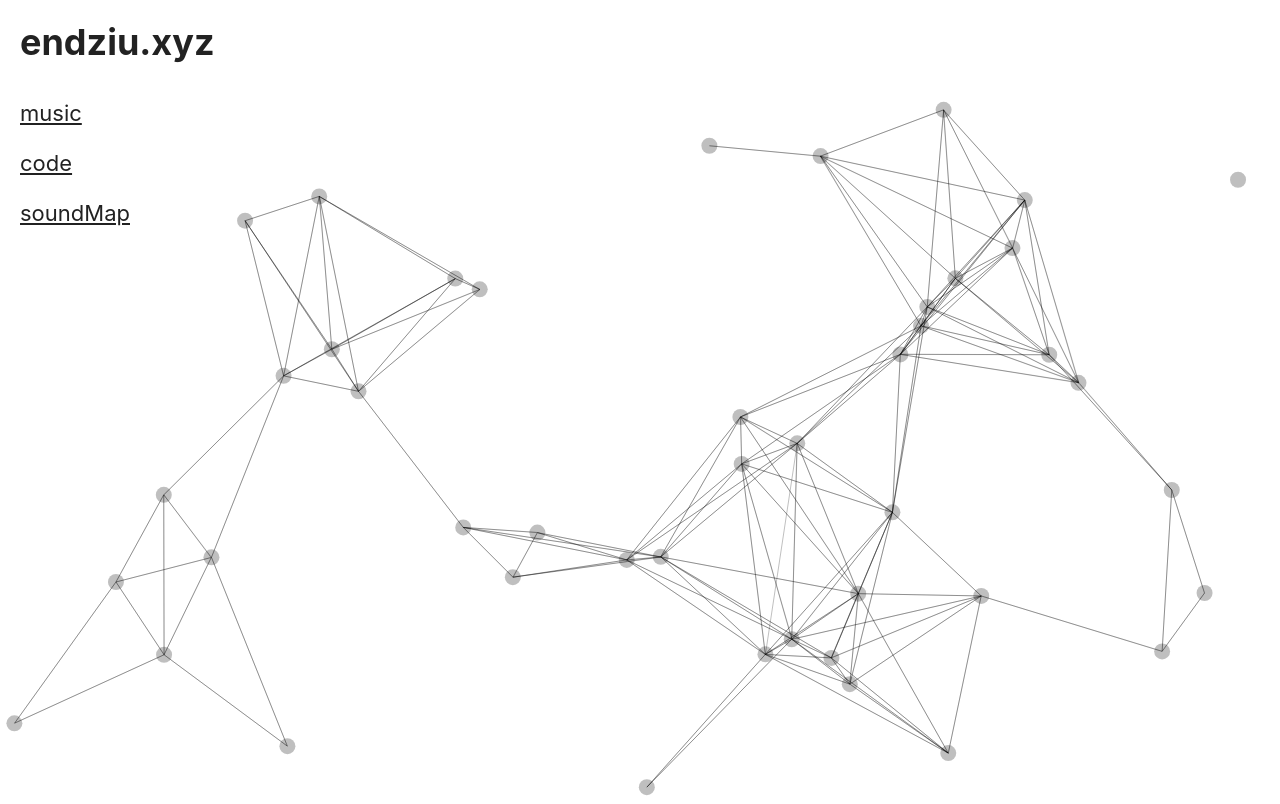
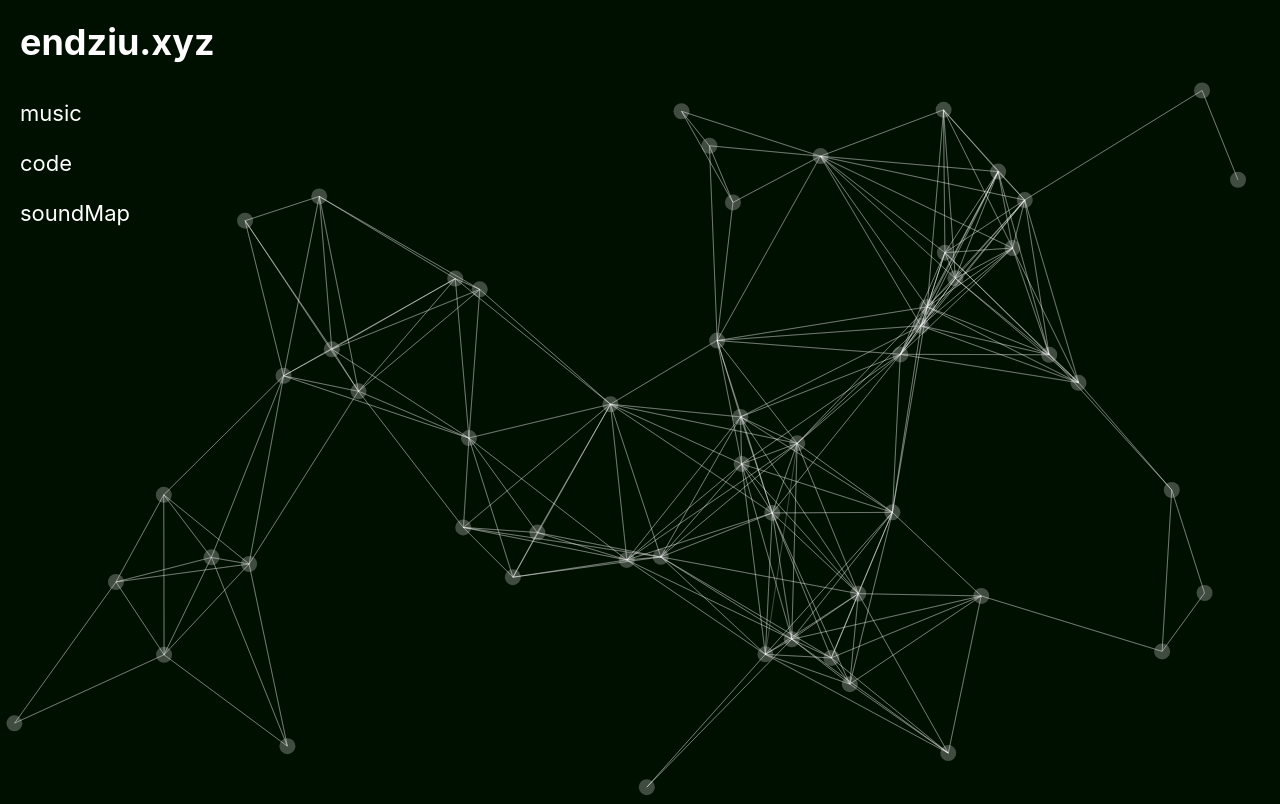
Before and after one commit to endziu/canvas-animation, a website built with webpack: page public/index.html in a window 1280 px wide. Built offline with nearby package versions, Linux system fonts and the light colour scheme.

Commit message:
change colors and format a bot

```diff
--- a/public/index.html
+++ b/public/index.html
@@ -8,32 +8,27 @@
   * { margin, padding: 0; }
 
   body {
-    background: #fff;
+    background: #001000;
     margin: 0;
     overflow: hidden;
     font-family: -apple-system, BlinkMacSystemFont, "Segoe UI", Helvetica, Arial, sans-serif, "Apple Color Emoji", "Segoe UI Emoji", "Segoe UI Symbol";
   }
   a {
-    color: #222;
+    color: #fff;
+    text-decoration: none;
   }
   a:hover {
-    color: #fff;
-    background-color: #000;
+    color: #000;
+    background-color: #fff;
   }
-  h1 {
+
+  #title {
     position: fixed;
     top: 20px;
     left: 20px;
     margin: 0;
-  }
-
-  h1 a {
-    text-decoration: none;
-    color: #222;
+    color: #fff;
     font-size: 36px;
-   }
-  h1 a:hover {
-    color: #fff;
   }
 
   #canvas {
@@ -65,13 +60,13 @@
   </style>
 </head>
 <body>
-  <h1>
+  <h1 id="title">
     <a href="#">endziu.xyz</a>
   </h1>
 
   <a id="music" href="https://soundcloud.com/abstract-machines">music</a>
   <a id="github" href="https://github.com/endziu">code</a>
-  <a id="soundMap" href="http://dzwiekowamapa.pl">soundMap</a>
+  <a id="soundMap" href="https://dzwiekowamapa.pl">soundMap</a>
 
   <canvas id="canvas"></canvas>
 
--- a/public/js/app.js
+++ b/public/js/app.js
@@ -3,23 +3,22 @@ const particle = require('./particle')
 const vector = require('./vector')
 const utils = require('./utils')
 
-const canvas = document.getElementById('canvas')
-const context = canvas.getContext('2d')
 let width
 let height
 let index = 0
-let particles = []
 let numMasses = 0
+let numRepuls = 0
 let masses = []
 let repulsions = []
-let numRepuls = 0
-const numParticles = 45
+let particles = []
+const numParticles = 55
 const c = {
-  c1: 'rgba(255, 30, 40, 0.25)',
-  c2: 'rgba(0, 0, 0, 0.25)',
-  c3: 'rgba(0, 0, 0, 0.25)',
-  c4: 'rgba(30, 255, 40, 0.25)'
+  red: 'rgba(255, 30, 40, 0.25)',
+  white: 'rgba(255, 255, 255, 0.25)',
+  green: 'rgba(30, 255, 40, 0.25)'
 }
+const canvas = document.getElementById('canvas')
+const context = canvas.getContext('2d')
 
 function init () {
   canvas.oncontextmenu = function (e) {
@@ -41,24 +40,24 @@ function update () {
   for (var i = 0; i < numMasses; i++) {
     var m = masses[i]
     m.update()
-    drawCircle(m, c.c1)
+    drawCircle(m, c.red)
   }
   for (var i = 0; i < numRepuls; i++) {
     var r = repulsions[i]
     r.update()
-    drawCircle(r, c.c4)
+    drawCircle(r, c.green)
   }
   for (var i = particles.length - 1; i >= 0; i--) {
     var p = particles[i]
     p.update()
     wrapBounds(p)
-    drawCircle(p, c.c2)
+    drawCircle(p, c.white)
     for (var j = particles.length - 1; j >= 0; j--) {
       var pp = particles[j]
       if (i != j) {
         var dist = utils.distance(p, pp)
         if (dist < utils.clamp(window.innerWidth / 6, 10, 250) && dist > 10) {
-          drawLine(p, pp, c.c3)
+          drawLine(p, pp, c.white)
         }
       }
     };
```
Also changed, not shown: public/dist/bundle.js.
